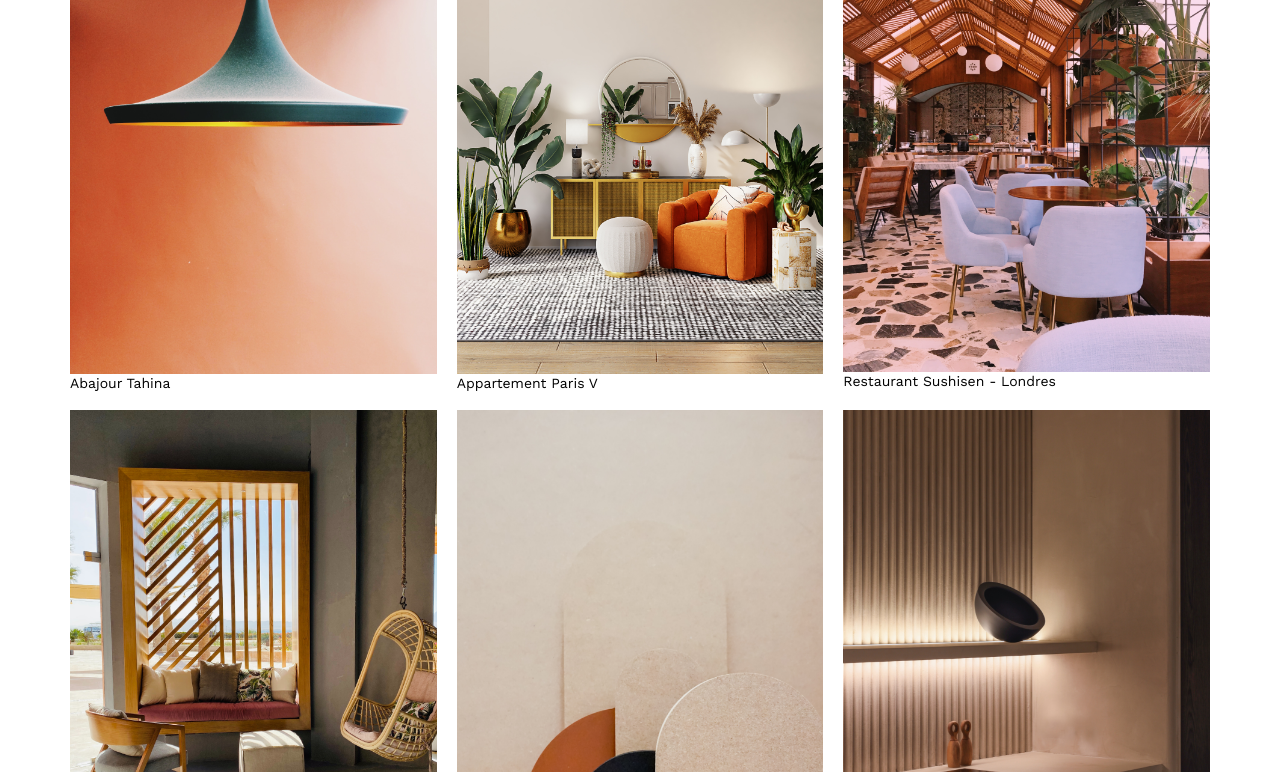
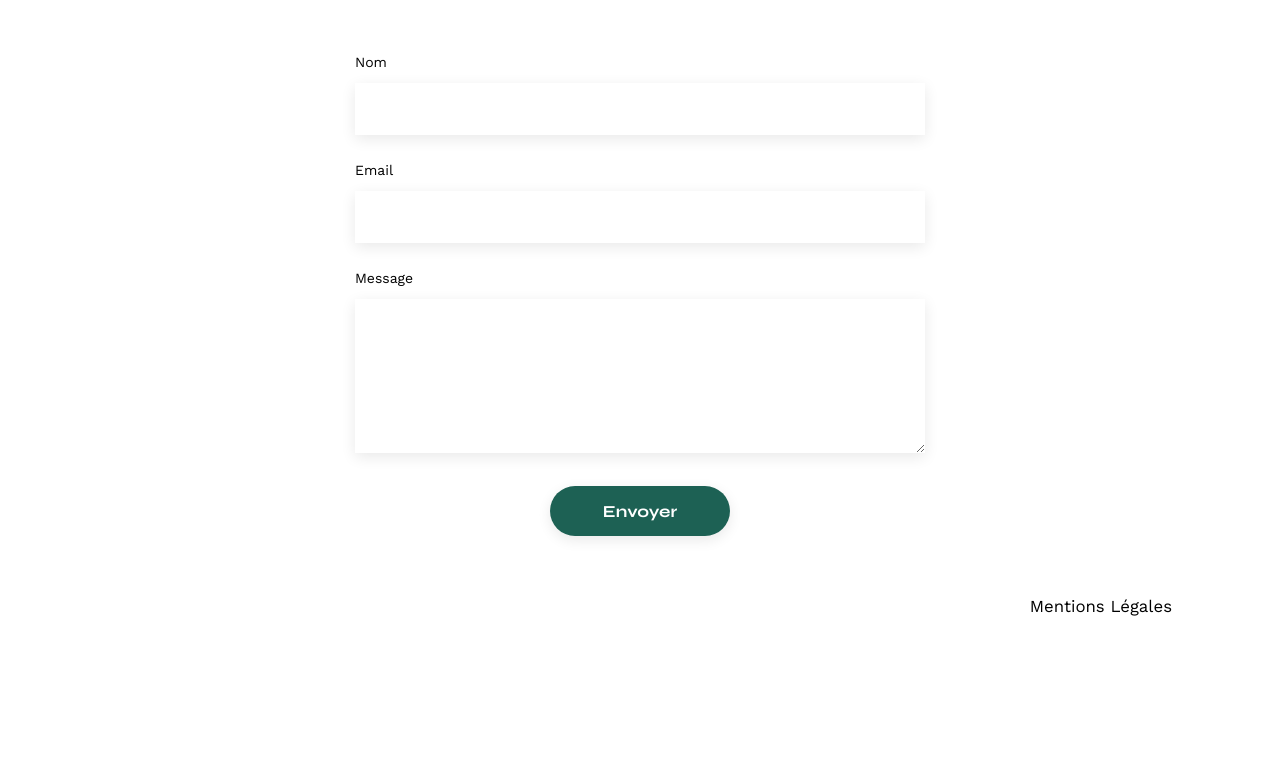
Before and after one commit to Boris-OC/Projet-3-Sophie-Bluel-OC, a plain HTML site: page FrontEnd/index.html in a window 1280 px wide. Shown: the part 712-1484 px from the top of the page. After the commit the page ends 1355 px from the top, so only its background shows below. Drawn offline with nearby package versions, Linux system fonts and the light colour scheme.

Commit message:
first commit

```diff
--- a/FrontEnd/index.html
+++ b/FrontEnd/index.html
@@ -37,7 +37,7 @@
 	<section id="portfolio">
 		<h2>Mes Projets</h2>
 		<div class="gallery">
-			<figure>
+			<!-- <figure>
 				<img src="assets/images/abajour-tahina.png" alt="Abajour Tahina">
 				<figcaption>Abajour Tahina</figcaption>
 			</figure>
@@ -80,7 +80,7 @@
 			<figure>
 				<img src="assets/images/hotel-first-arte-new-delhi.png" alt="Hotel First Arte - New Delhi">
 				<figcaption>Hotel First Arte - New Delhi</figcaption>
-			</figure>
+			</figure> -->
 		</div>
 	</section>
 	<section id="contact">
@@ -105,5 +105,6 @@
 		</ul>
 	</nav>
 </footer>
+<script src="./assets/JS/index.js"></script>
 </body>
 </html>
```
Also changed, not shown: 1 other file.
